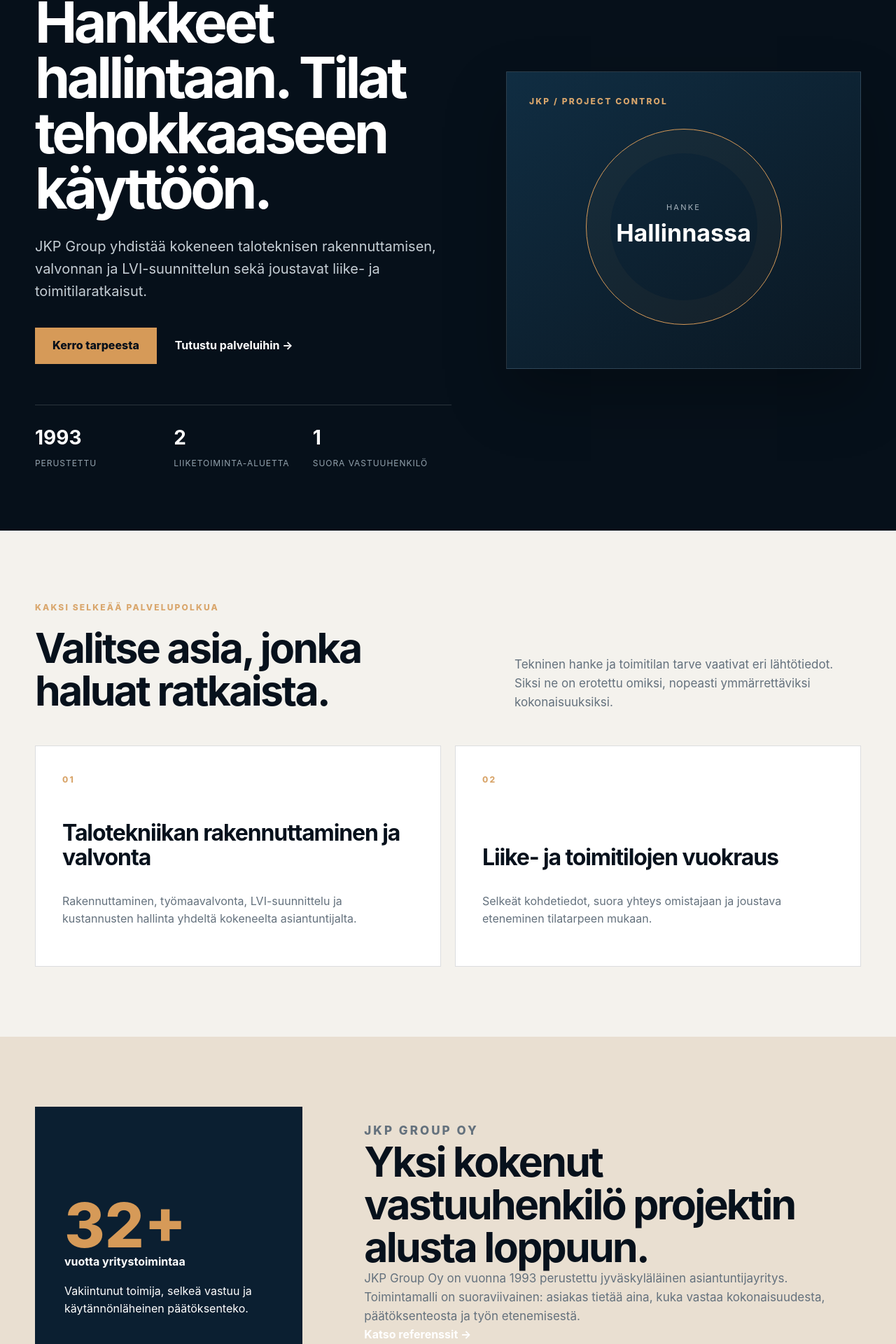
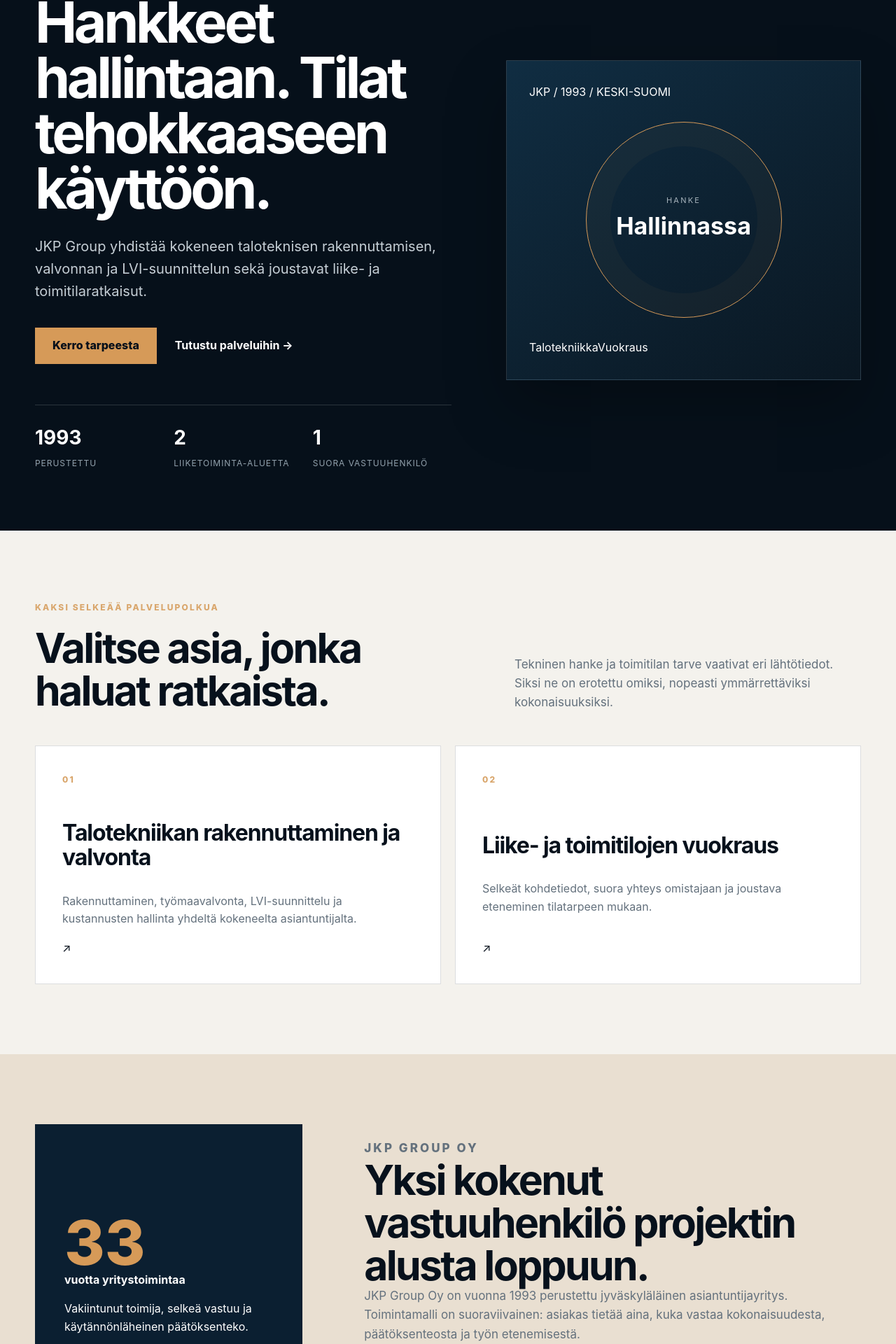
Before and after one commit to Jambovisuaalit/jkp-group-website, a Next.js app: page / in a window 1280 px wide. Shown: the part 220-2140 px from the top of the page at 70% size. Built offline with nearby package versions, Linux system fonts and the light colour scheme; no server answers.

Commit message:
feat: align homepage with Nordic Institutional design

```diff
--- a/app/page.tsx
+++ b/app/page.tsx
@@ -10,7 +10,7 @@
   const content = await getSiteContent();
   const heroStyle = content.hero.imageUrl
     ? {
-        backgroundImage: `linear-gradient(145deg, rgba(9, 28, 23, 0.22), rgba(9, 28, 23, 0.84)), url("${content.hero.imageUrl}")`,
+        backgroundImage: `linear-gradient(145deg, rgba(6, 16, 26, 0.24), rgba(6, 16, 26, 0.9)), url("${content.hero.imageUrl}")`,
         backgroundPosition: "center",
         backgroundSize: "cover",
       }
@@ -28,24 +28,37 @@
               <p className="hero-lead">{content.hero.lead}</p>
               <div className="hero-actions">
                 <a className="button" href="#yhteys">Kerro tarpeesta</a>
-                <Link className="text-link" href="/talotekniikka">Tutustu palveluihin <span>→</span></Link>
+                <Link className="text-link" href="/talotekniikka">
+                  Tutustu palveluihin <span aria-hidden="true">→</span>
+                </Link>
               </div>
-              <div className="proof-row">
+              <div className="proof-row" aria-label="Yrityksen perustiedot">
                 <div><strong>1993</strong><span>Perustettu</span></div>
                 <div><strong>2</strong><span>Liiketoiminta-aluetta</span></div>
                 <div><strong>1</strong><span>Suora vastuuhenkilö</span></div>
               </div>
             </div>
+
             <div className="hero-visual" aria-label="JKP Groupin palvelukokonaisuus" style={heroStyle}>
-              <div className="eyebrow">JKP / PROJECT CONTROL</div>
-              <div className="visual-ring"><span>Hanke</span><strong>Hallinnassa</strong></div>
+              <div className="institutional-code">JKP / 1993 / KESKI-SUOMI</div>
+              <div className="visual-ring">
+                <span>Hanke</span>
+                <strong>Hallinnassa</strong>
+              </div>
+              <div className="visual-footer">
+                <span>Talotekniikka</span>
+                <span>Vuokraus</span>
+              </div>
             </div>
           </div>
         </section>
 
         <section className="section business-section">
           <div className="shell section-heading">
-            <div><p className="eyebrow">Kaksi selkeää palvelupolkua</p><h2>Valitse asia, jonka haluat ratkaista.</h2></div>
+            <div>
+              <p className="eyebrow">Kaksi selkeää palvelupolkua</p>
+              <h2>Valitse asia, jonka haluat ratkaista.</h2>
+            </div>
             <p>Tekninen hanke ja toimitilan tarve vaativat eri lähtötiedot. Siksi ne on erotettu omiksi, nopeasti ymmärrettäviksi kokonaisuuksiksi.</p>
           </div>
           <div className="shell business-grid">
@@ -53,6 +66,7 @@
               <Link className="business-card" href={`/${area.slug}`} key={area.slug}>
                 <span className="eyebrow">0{index + 1}</span>
                 <div><h3>{area.title}</h3><p>{area.summary}</p></div>
+                <span className="card-arrow" aria-hidden="true">↗</span>
               </Link>
             ))}
           </div>
@@ -60,27 +74,49 @@
 
         <section className="section about-section">
           <div className="shell about-grid">
-            <div className="about-panel"><span>32+</span><strong>vuotta yritystoimintaa</strong><p>Vakiintunut toimija, selkeä vastuu ja käytännönläheinen päätöksenteko.</p></div>
-            <div className="about-copy"><p className="eyebrow">JKP Group Oy</p><h2>{content.about.title}</h2><p>{content.about.body}</p><Link className="text-link" href="/referenssit">Katso referenssit →</Link></div>
+            <div className="about-panel">
+              <span>33</span>
+              <strong>vuotta yritystoimintaa</strong>
+              <p>Vakiintunut toimija, selkeä vastuu ja käytännönläheinen päätöksenteko.</p>
+            </div>
+            <div className="about-copy">
+              <p className="eyebrow">JKP Group Oy</p>
+              <h2>{content.about.title}</h2>
+              <p>{content.about.body}</p>
+              <Link className="text-link dark-link" href="/referenssit">Katso referenssit →</Link>
+            </div>
           </div>
         </section>
 
         <section className="section services-preview">
-          <div className="shell section-heading"><div><p className="eyebrow">Talotekniikka</p><h2>Tekninen laatu ilman hallinnollista sumua.</h2></div></div>
+          <div className="shell section-heading">
+            <div><p className="eyebrow">Talotekniikka</p><h2>Tekninen laatu ilman hallinnollista sumua.</h2></div>
+          </div>
           <div className="shell service-grid">
-            {content.services.map((service, index) => <article className="service-card" key={service.title}><span>0{index + 1}</span><h3>{service.title}</h3><p>{service.description}</p></article>)}
+            {content.services.map((service, index) => (
+              <article className="service-card" key={service.title}>
+                <span>0{index + 1}</span>
+                <h3>{service.title}</h3>
+                <p>{service.description}</p>
+              </article>
+            ))}
           </div>
         </section>
 
         <section className="contact-section" id="yhteys">
           <div className="shell contact-grid">
-            <div><p className="eyebrow">Suora yhteys</p><h2>{content.contact.title}</h2><p>{content.contact.body}</p><a href={`mailto:${content.company.email}`}>{content.company.email}</a></div>
+            <div>
+              <p className="eyebrow">Suora yhteys</p>
+              <h2>{content.contact.title}</h2>
+              <p>{content.contact.body}</p>
+              <a className="contact-email" href={`mailto:${content.company.email}`}>{content.company.email}</a>
+            </div>
             <ContactForm />
           </div>
         </section>
       </main>
       <Footer content={content} />
-      <a className="mobile-contact" href="#yhteys">Ota yhteyttä <span>→</span></a>
+      <a className="mobile-contact" href="#yhteys">Ota yhteyttä <span aria-hidden="true">→</span></a>
     </>
   );
 }
```
